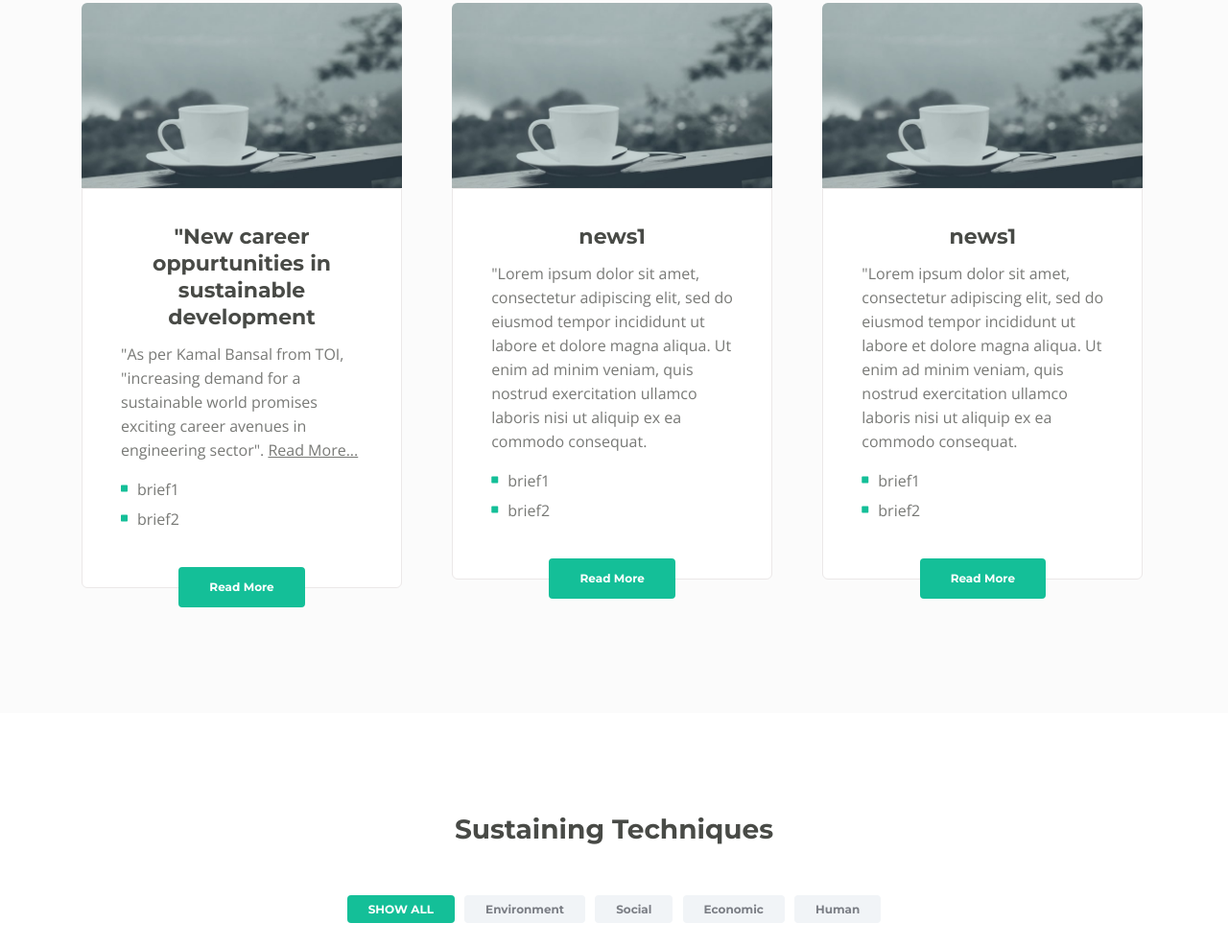
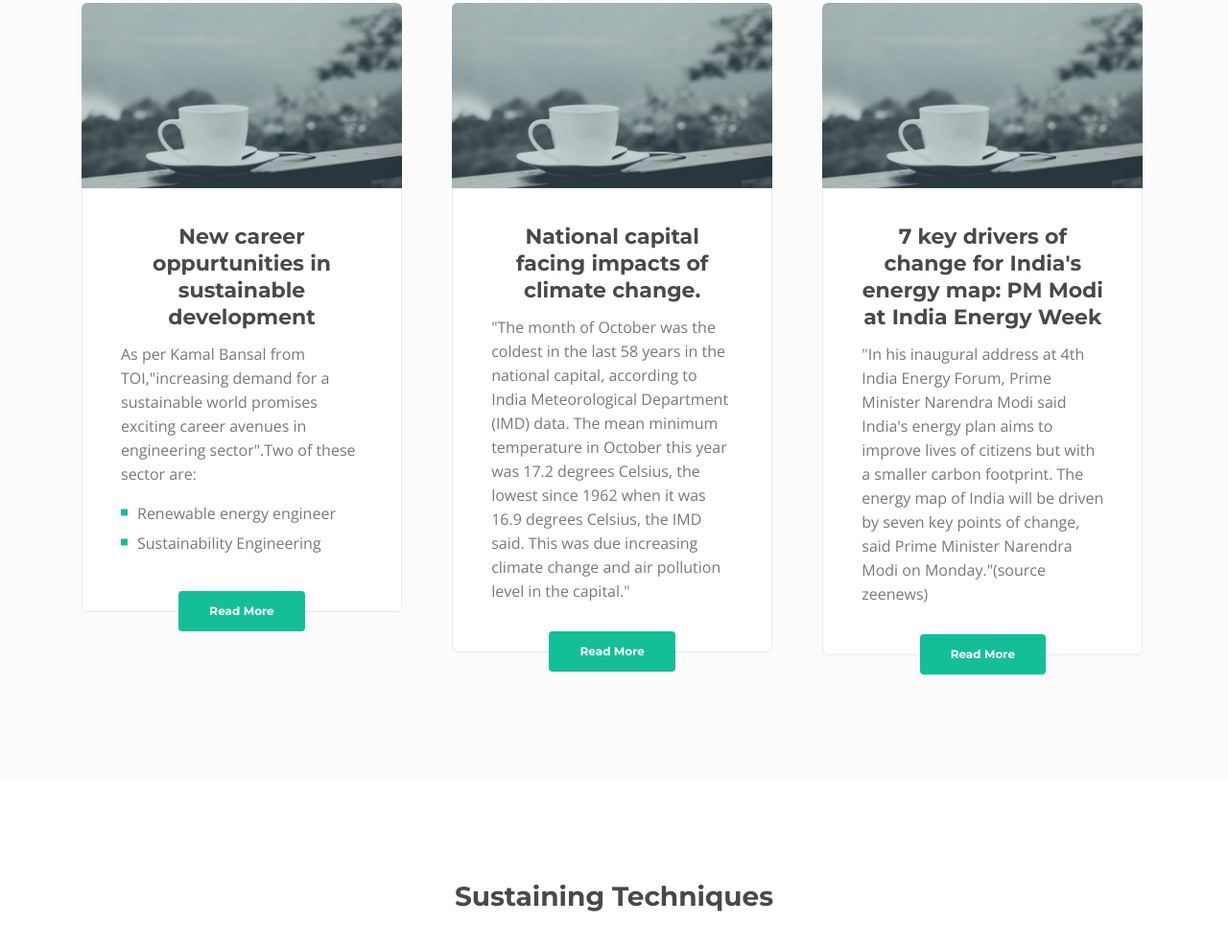
Before and after one commit to muskaan712/-hackoracy, a plain HTML site: page index.html in a window 1280 px wide. Shown: the part 2037-3024 px from the top of the page at 96% size. Drawn offline with nearby package versions, Linux system fonts and the light colour scheme.

Commit message:
news done
done and decided

```diff
--- a/index.html
+++ b/index.html
@@ -218,23 +218,22 @@
                             <img class="img-fluid" src="images/services-1.jpg" alt="alternative">
                         </div>
                         <div class="card-body">
-                            <h3 class="card-title">"New career oppurtunities in sustainable development</h3>
-                            <p>"As per Kamal Bansal from TOI, "increasing demand for a sustainable world promises exciting career avenues in engineering sector".
-				<a href="https://www.tribuneindia.com/news/jobs&careers/increasing-demand-for-a-sustainable-world-promises-exciting-career-avenues-in-engineering-sector-163947">Read More...</a> </p>
+                            <h3 class="card-title">New career oppurtunities in sustainable development</h3>
+                            <p>As per Kamal Bansal from TOI,"increasing demand for a sustainable world promises exciting career avenues in engineering sector".Two of these sector are:</p>
                             <ul class="list-unstyled li-space-lg">
                                 <li class="media">
                                     <i class="fas fa-square"></i>
-                                    <div class="media-body">brief1</div>
+                                    <div class="media-body">Renewable energy engineer</div>
                                 </li>
                                 <li class="media">
                                     <i class="fas fa-square"></i>
-                                    <div class="media-body">brief2</div>
+                                    <div class="media-body">Sustainability Engineering </div>
                                 </li>
                             </ul>
 
                         </div>
                         <div class="button-container">
-                            <a class="btn-solid-reg page-scroll" href="#newslink">Read More</a>
+                            <a class="btn-solid-reg page-scroll" href="https://www.tribuneindia.com/news/jobs&careers/increasing-demand-for-a-sustainable-world-promises-exciting-career-avenues-in-engineering-sector-163947">Read More</a>
                         </div> <!-- end of button-container -->
                     </div>
                     <!-- end of card -->
@@ -245,22 +244,12 @@
                             <img class="img-fluid" src="images/services-1.jpg" alt="alternative">
                         </div>
                         <div class="card-body">
-                            <h3 class="card-title">news1</h3>
-                            <p>"Lorem ipsum dolor sit amet, consectetur adipiscing elit, sed do eiusmod tempor incididunt ut labore et dolore magna aliqua. Ut enim ad minim veniam, quis nostrud exercitation ullamco laboris nisi ut aliquip ex ea commodo consequat.</p>
-                            <ul class="list-unstyled li-space-lg">
-                                <li class="media">
-                                    <i class="fas fa-square"></i>
-                                    <div class="media-body">brief1</div>
-                                </li>
-                                <li class="media">
-                                    <i class="fas fa-square"></i>
-                                    <div class="media-body">brief2</div>
-                                </li>
-                            </ul>
+                            <h3 class="card-title">National capital facing impacts of climate change.</h3>
+                            <p>"The month of October was the coldest in the last 58 years in the national capital, according to India Meteorological Department (IMD) data. The mean minimum temperature in October this year was 17.2 degrees Celsius, the lowest since 1962 when it was 16.9 degrees Celsius, the IMD said. This was due increasing climate change and air pollution level in the capital."</p>
 
                         </div>
                         <div class="button-container">
-                            <a class="btn-solid-reg page-scroll" href="#newslink">Read More</a>
+                            <a class="btn-solid-reg page-scroll" href="https://zeenews.india.com/india/climate-change-air-pollution-impacting-delhi-national-capital-witnesses-its-coldest-october-in-58-years-2321408.html">Read More</a>
                         </div> <!-- end of button-container -->
                     </div>
                     <!-- end of card -->
@@ -271,22 +260,12 @@
                             <img class="img-fluid" src="images/services-1.jpg" alt="alternative">
                         </div>
                         <div class="card-body">
-                            <h3 class="card-title">news1</h3>
-                            <p>"Lorem ipsum dolor sit amet, consectetur adipiscing elit, sed do eiusmod tempor incididunt ut labore et dolore magna aliqua. Ut enim ad minim veniam, quis nostrud exercitation ullamco laboris nisi ut aliquip ex ea commodo consequat.</p>
-                            <ul class="list-unstyled li-space-lg">
-                                <li class="media">
-                                    <i class="fas fa-square"></i>
-                                    <div class="media-body">brief1</div>
-                                </li>
-                                <li class="media">
-                                    <i class="fas fa-square"></i>
-                                    <div class="media-body">brief2</div>
-                                </li>
-                            </ul>
+                            <h3 class="card-title">7 key drivers of change for India's energy map: PM Modi at India Energy Week</h3>
+                            <p>"In his inaugural address at 4th India Energy Forum, Prime Minister Narendra Modi said India's energy plan aims to improve lives of citizens but with a smaller carbon footprint. The energy map of India will be driven by seven key points of change, said Prime Minister Narendra Modi on Monday."(source zeenews)</p>
 
                         </div>
                         <div class="button-container">
-                            <a class="btn-solid-reg page-scroll" href="#newslink">Read More</a>
+                            <a class="btn-solid-reg page-scroll" href="https://www.newsx.com/national/indias-energy-map-will-have-7-key-drivers-of-change-says-pm-modi-at-india-energy-week.html">Read More</a>
                         </div> <!-- end of button-container -->
                     </div>
                     <!-- end of card -->
```
